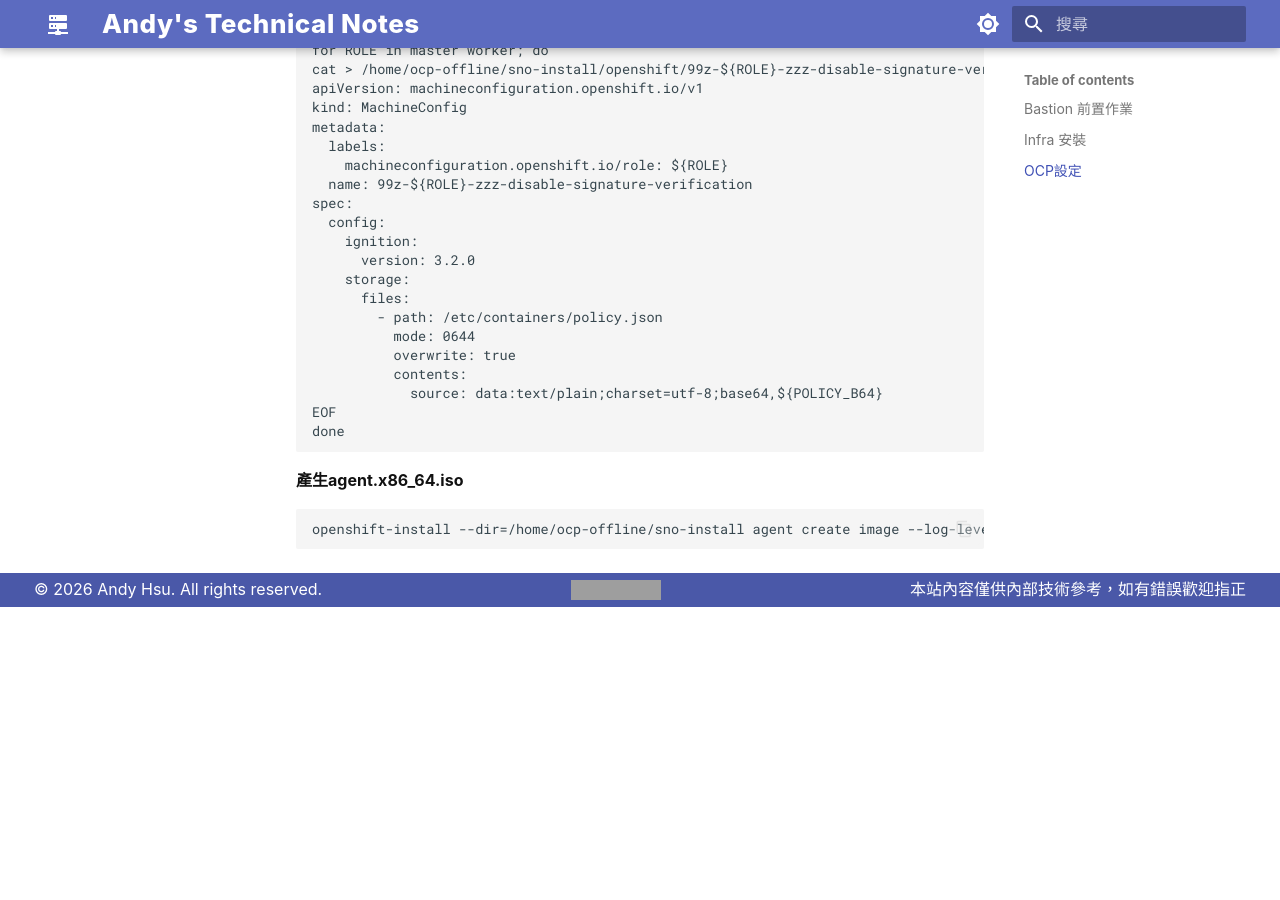
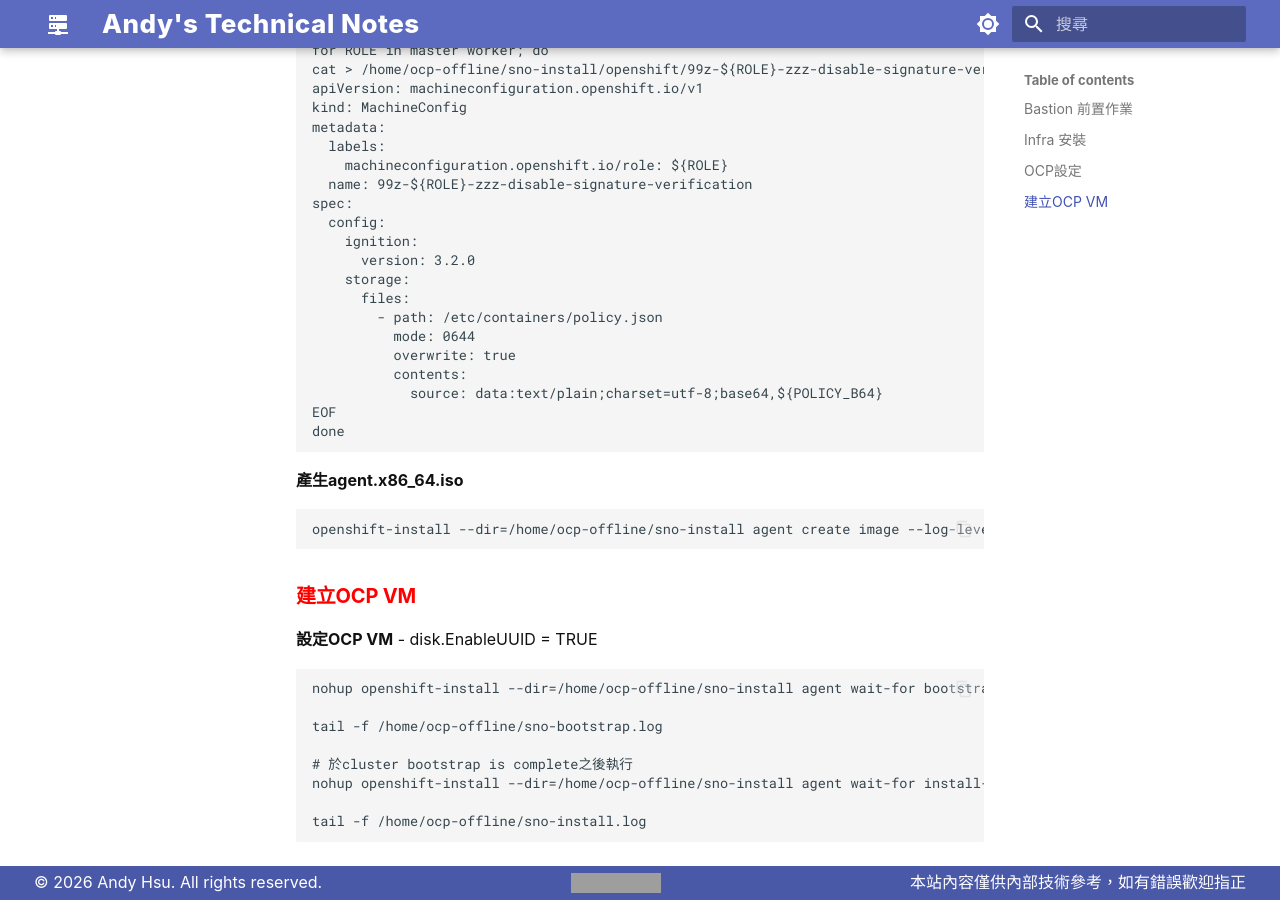
Before and after one commit to Andy0583/Metaage, an MkDocs documentation site: the page built from docs/container/snoinstall.md, in a window 1280 px wide and 900 px high, scrolled down 6668 px. Built offline with MkDocs 1.6.1 and Material for MkDocs 9.7.7, drawn with Linux system fonts in a browser that asks for light colours; before the commit the page ends 7275 px from its top, so only the background shows below that; grey boxes are pictures that could not be loaded.

Commit message:
Update snoinstall.md

````diff
--- a/docs/container/snoinstall.md
+++ b/docs/container/snoinstall.md
@@ -362,3 +362,17 @@ done
 ```
 openshift-install --dir=/home/ocp-offline/sno-install agent create image --log-level=info
 ```
+
+### **<font color="red">建立OCP VM</font>**
+**設定OCP VM**
+- disk.EnableUUID = TRUE
+```
+nohup openshift-install --dir=/home/ocp-offline/sno-install agent wait-for bootstrap-complete --log-level=info > /home/ocp-offline/sno-bootstrap.log 2>&1 &
+
+tail -f /home/ocp-offline/sno-bootstrap.log
+
+# 於cluster bootstrap is complete之後執行
+nohup openshift-install --dir=/home/ocp-offline/sno-install agent wait-for install-complete --log-level=info > /home/ocp-offline/sno-install.log 2>&1 &
+
+tail -f /home/ocp-offline/sno-install.log
+```
````
